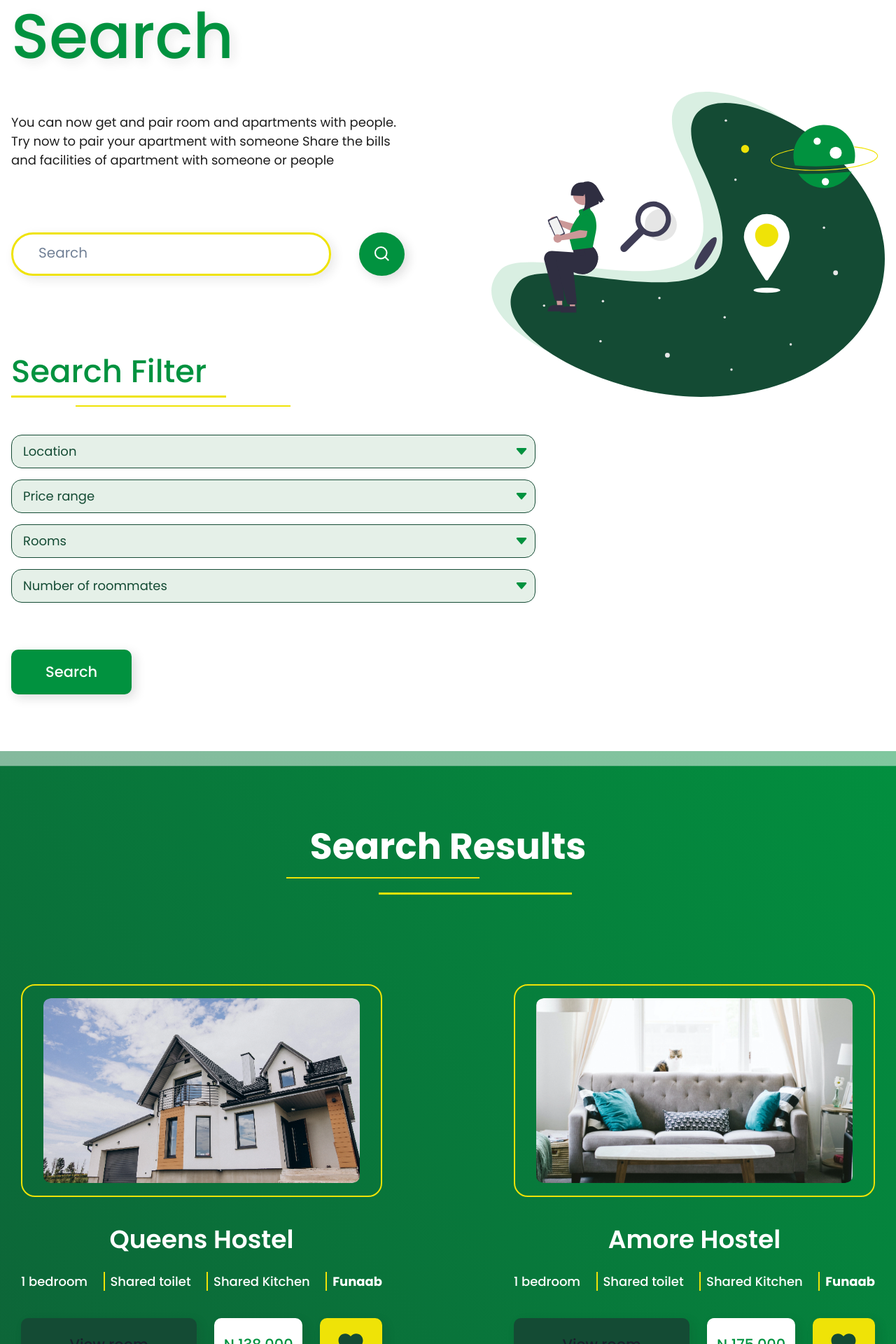
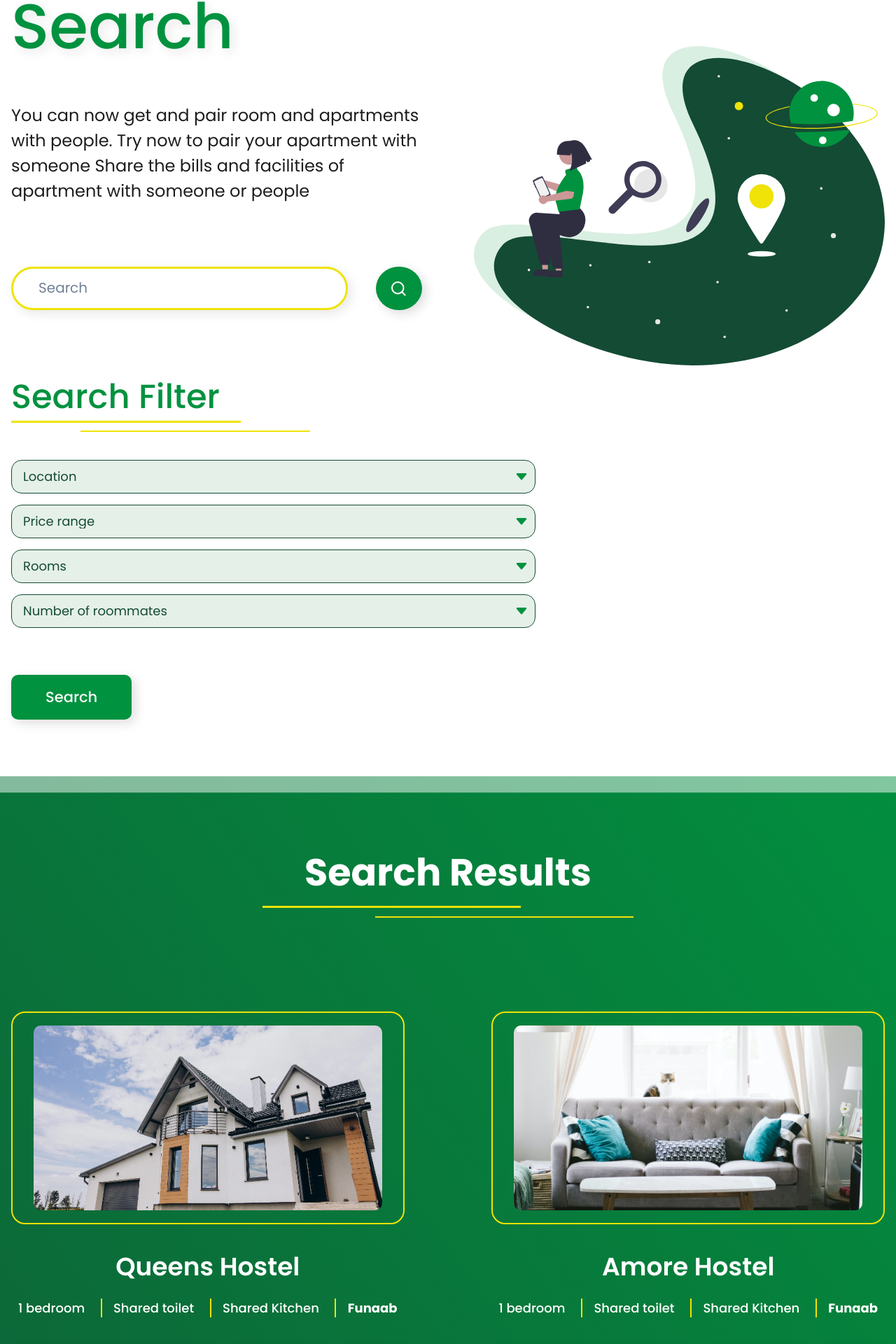
Before and after one commit to Kennyking100/hostel-rentie-v2, a React (Create React App) app: page / in a window 1280 px wide. Shown: the part 162-2082 px from the top of the page at 70% size. Built offline with nearby package versions, Linux system fonts and the light colour scheme.

Commit message:
responsiveness search page

```diff
--- a/src/components/Home/Explore/ExploreCard.tsx
+++ b/src/components/Home/Explore/ExploreCard.tsx
@@ -20,7 +20,12 @@ interface Props {
 
 const ExploreCard: React.FC<Props> = ({ name, price, imgSrc }) => {
   return (
-    <Box textAlign={"center"} maxW="516px" m={"auto"}>
+    <Box
+      textAlign={"center"}
+      w="full"
+      maxW={{ base: "100%", lg: "45%" }}
+      mb="10.25rem"
+    >
       <Box
         border="2.25px solid #EFE307"
         borderRadius={"20px"}
@@ -34,22 +39,18 @@ const ExploreCard: React.FC<Props> = ({ name, price, imgSrc }) => {
           objectFit={"cover"}
         />
       </Box>
-      <Heading
-        mt={"39px"}
-        color="white"
-        fontWeight={"semibold"}
-        fontSize={{ base: "xl", md: "4xl" }}
-      >
+      <Heading mt={"39px"} color="white" fontWeight={"semibold"} size="xl">
         {name}
       </Heading>
       <Flex
-        justifyContent={"space-between"}
+        justifyContent={"space-evenly"}
         flexWrap="wrap"
         color={"white"}
         mt="24px"
         mb="39.5px"
         fontSize={{ base: "md", lg: "lg" }}
         fontWeight="500"
+        gap={"0.4rem"}
       >
         <Box as={"span"} pr={"22.5px"} borderRight="2.25px solid #EFE307">
           1 bedroom
@@ -66,12 +67,20 @@ const ExploreCard: React.FC<Props> = ({ name, price, imgSrc }) => {
       </Flex>
 
       <Grid
-        templateColumns={{ base: "1fr max-content", md: "2fr 1fr max-content" }}
+        templateColumns={{
+          base: "1fr max-content",
+          md: "2fr 1fr max-content",
+          lg: "1fr max-content",
+          xl: "2fr 1fr max-content",
+        }}
         color={"white"}
         gap="25px"
         templateRows={"75px"}
       >
-        <GridItem colSpan={{ base: 2, md: 1 }} rowStart={{ base: 2, md: 1 }}>
+        <GridItem
+          colSpan={{ base: 2, md: 1, lg: 2, xl: 1 }}
+          rowStart={{ base: 2, md: 1, lg: 2, xl: 1 }}
+        >
           <Btn
             h={"full"}
             w={"full"}
@@ -80,7 +89,7 @@ const ExploreCard: React.FC<Props> = ({ name, price, imgSrc }) => {
             }}
             bg="GreenDark"
             boxShadow="5px 5px 15px #1D1D1D1A"
-            fontSize="1.3125rem"
+            fontSize={{ base: "1.125rem", md: "1.3125rem" }}
           >
             View room
           </Btn>
@@ -94,7 +103,7 @@ const ExploreCard: React.FC<Props> = ({ name, price, imgSrc }) => {
           bg="white"
           color="#01923F"
           boxShadow="5px 5px 15px #1D1D1D1A"
-          fontSize="1.3125rem"
+          fontSize={{ base: "1.125rem", md: "1.3125rem" }}
         >
           {price}
         </Btn>
--- a/src/components/Search/SearchFilter.tsx
+++ b/src/components/Search/SearchFilter.tsx
@@ -5,11 +5,11 @@ import { BsFillCaretDownFill } from "react-icons/bs";
 
 const SearchFilter = () => {
   return (
-    <Box w="60%">
+    <Box width={{ base: "100%", lg: "60%" }}>
       <Heading
         fontWeight={"medium"}
         color="GreenLight"
-        fontSize="2.8125rem"
+        size={"2xl"}
         position="relative"
         maxW={"max-content"}
         mb="3.5rem"
@@ -19,15 +19,15 @@ const SearchFilter = () => {
         <Box
           position="absolute"
           height={"2.5px"}
-          width={"110%"}
+          width={{ base: "70%", md: "110%" }}
           backgroundColor={"#EFE307"}
         />
         <Box
           position="absolute"
           height={"2.5px"}
-          width={"110%"}
+          width={{ base: "70%", md: "110%" }}
           backgroundColor={"#EFE307"}
-          mr={"20px"}
+          mr={{ base: "5rem", md: "20px" }}
           bottom="-1rem"
           right={"-50%"}
         />
--- a/src/components/Search/SearchHero.tsx
+++ b/src/components/Search/SearchHero.tsx
@@ -6,30 +6,43 @@ import SearchHeroImage from "../../assets/home/search-hero-image.svg";
 const SearchHero = () => {
   return (
     <Flex mb="5.625rem" justifyContent={"space-between"} alignItems="center">
-      <Box w={"45%"}>
+      <Box width={{ base: "100%", lg: "47%" }}>
         <Heading
-          fontSize={"5.625rem"}
+          fontSize={{ base: "2.875rem", sm: "3.75rem", lg: "5.625rem" }}
           textShadow="5px 5px 15px #1D1D1D1A"
           color={"GreenLight"}
           fontWeight="medium"
         >
           Search
         </Heading>
-        <Text mt="3.4375rem" mb="5.625rem" color={"Grey1D"} fontSize="1.125rem">
+        <Text
+          mt="3.4375rem"
+          mb="5.625rem"
+          color={"Grey1D"}
+          fontSize={{
+            base: "1.25rem",
+            md: "1.5rem",
+          }}
+        >
           You can now get and pair room and apartments with people. Try now to
           pair your apartment with someone Share the bills and facilities of
           apartment with someone or people
         </Text>
         <SearchBtn />
       </Box>
-      <Box w={"45%"} h="423px" position="relative">
+      <Box
+        w={"47%"}
+        display={{ base: "none", lg: "block" }}
+        h="456px"
+        position="relative"
+      >
         <Image
           src={SearchHeroImage}
           position="absolute"
           left={0}
           w="full"
           objectFit="cover"
-          bottom={"-10rem"}
+          bottom={"-5rem"}
         />
       </Box>
     </Flex>
--- a/src/components/Search/SearchResult.tsx
+++ b/src/components/Search/SearchResult.tsx
@@ -1,4 +1,4 @@
-import { Box, Container, Grid, Heading, Image } from "@chakra-ui/react";
+import { Box, Container, Flex, Heading, Image } from "@chakra-ui/react";
 import React from "react";
 import ExploreCard from "../Home/Explore/ExploreCard";
 import Hostel1 from "../../assets/home/hostel-image1.png";
@@ -20,7 +20,7 @@ const SearchResult = () => {
       <Box
         position="relative"
         pt="6.5625rem"
-        pb={{ base: "40rem", lg: "17rem" }}
+        pb={{ base: "30rem", lg: "17rem" }}
       >
         <Image
           src={bgImg2}
@@ -42,7 +42,7 @@ const SearchResult = () => {
           <Heading
             fontWeight={"bold"}
             color="white"
-            fontSize={{ base: "2rem", md: "3.25rem" }}
+            fontSize={{ base: "2.375rem", md: "3.375rem" }}
             textAlign="center"
             position="relative"
             maxW={"max-content"}
@@ -53,27 +53,22 @@ const SearchResult = () => {
             <Box
               position="absolute"
               height={"2.5px"}
-              width={"70%"}
+              width={{ base: "70%", md: "90%" }}
               backgroundColor={"#EFE307"}
-              ml={"-34px"}
-              bottom="-15px"
+              ml={{ base: "-14px", md: "-60px" }}
+              bottom="-18px"
             />
             <Box
               position="absolute"
               height={"2.5px"}
-              width={"70%"}
+              width={{ base: "70%", md: "90%" }}
               backgroundColor={"#EFE307"}
-              mr={"20px"}
-              bottom="-37.5px"
+              mr={{ base: "-14px", md: "-60px" }}
+              bottom="-32.5px"
               right={"0"}
             />
           </Heading>
-          <Grid
-            templateColumns={{ base: "1fr", lg: "1fr 1fr" }}
-            columnGap={"10rem"}
-            rowGap={{ base: "7rem", md: "10rem" }}
-            mt="10.375rem"
-          >
+          <Flex mt="10.375rem" justifyContent={"space-between"} flexWrap="wrap">
             <ExploreCard
               name="Queens Hostel"
               price="N 138,000"
@@ -94,7 +89,7 @@ const SearchResult = () => {
               price="N 300,000"
               imgSrc={Hostel4}
             />
-          </Grid>
+          </Flex>
         </Container>
       </Box>
     </Container>
--- a/src/components/Search/index.tsx
+++ b/src/components/Search/index.tsx
@@ -1,16 +1,6 @@
-import {
-  Box,
-  Container,
-  Flex,
-  Heading,
-  Image,
-  Select,
-  Text,
-} from "@chakra-ui/react";
+import { Box, Container } from "@chakra-ui/react";
 import React from "react";
-import SearchBtn from "../helpers/SearchBtn";
 import Layout from "../Layout";
-import Btn from "../helpers/Btn";
 import Newsletter from "../Home/Newsletter";
 import SearchResult from "./SearchResult";
 import SearchHero from "./SearchHero";
@@ -31,7 +21,9 @@ const SearchPage = () => {
         <SearchFilter />
       </Container>
       <SearchResult />
-      <Newsletter />
+      <Box mt={{ base: "-25rem", lg: "0rem" }}>
+        <Newsletter />
+      </Box>
     </Layout>
   );
 };
```
